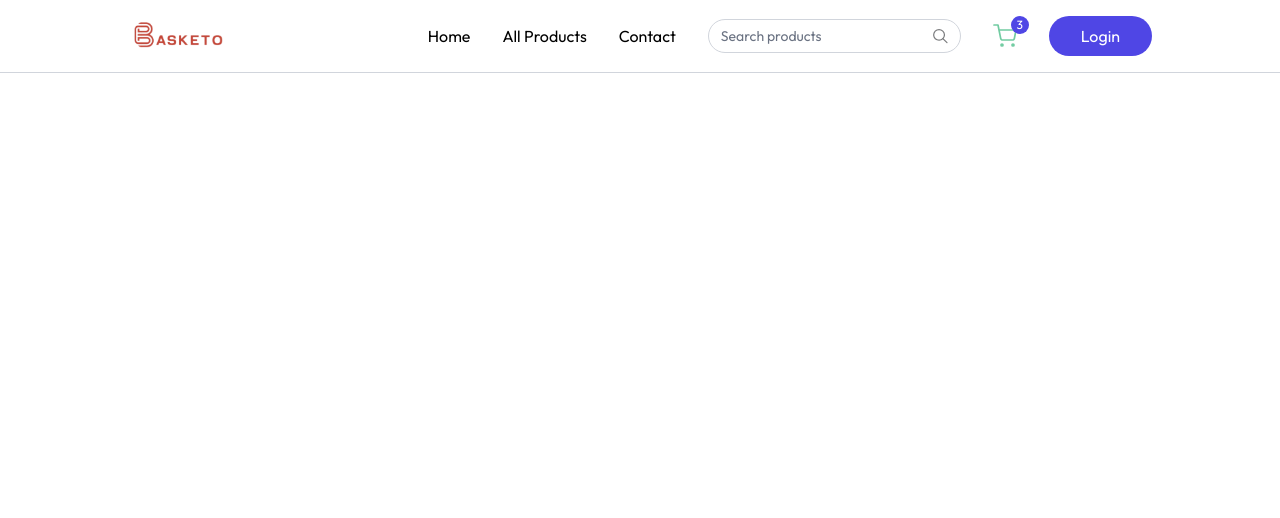
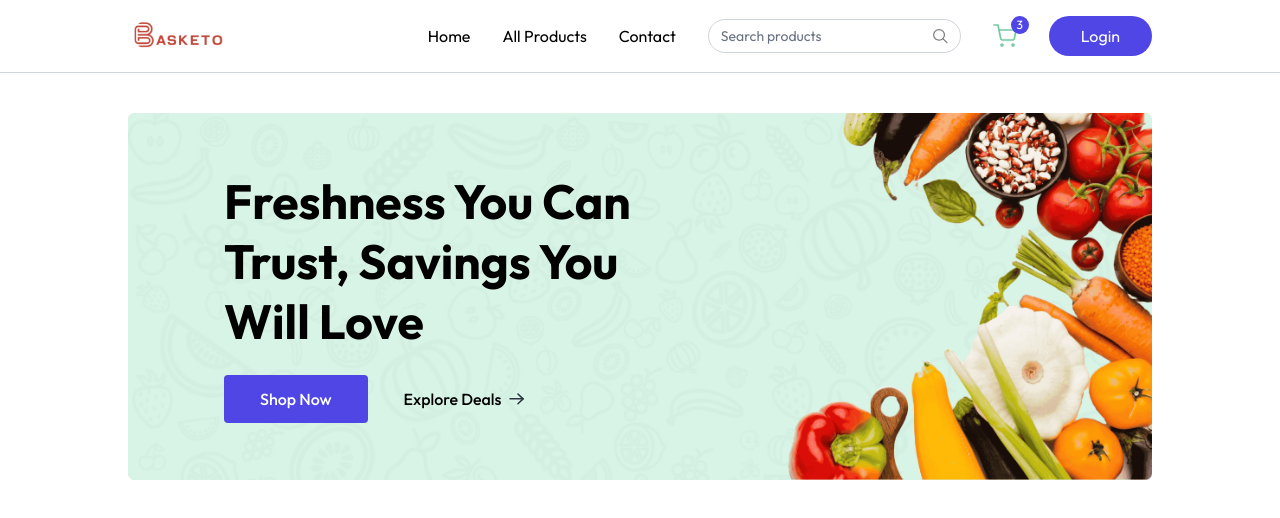
Before and after one commit to Manish12-verma/Basketo, a React (Vite) app in the folder Client/: page / in a window 1280 px wide. Shown: the top 518 px of the page. Built offline with nearby package versions, Linux system fonts and the light colour scheme.

Commit message:
created main banner section

```diff
--- a/Client/src/App.jsx
+++ b/Client/src/App.jsx
@@ -1,9 +1,21 @@
 import React from 'react'
 import Navbar from './components/Navbar'
+import { Routes,Route, useLocation } from 'react-router-dom'
+import Home from './pages/Home'
+
+
 const App = () => {
+  const isSellerPath = useLocation().pathname.includes('seller');
   return (
     <div>
-      <Navbar/>
+      {isSellerPath ?null:<Navbar/>}
+
+      <div className={`${isSellerPath ?"":"px-6 md:px-16lg:px-24 xl:px-32"}`}>
+         <Routes>
+          <Route path="/" element={<Home/>} />
+
+          </Routes>
+      </div>
     </div>
   )
 }
--- /dev/null
+++ b/Client/src/components/MainBanner.jsx
@@ -0,0 +1,25 @@
+import React from 'react'
+import { assets } from '../assets/assets'
+import { Link } from 'react-router-dom'
+
+const MainBanner = () => {
+  return (
+    <div className='relative'>
+       <img src={assets.main_banner_bg} alt="banner"  className='w-full hidden md:block'/>
+       <img src={assets.main_banner_bg_sm} alt="banner"  className='w-full  md:hidden'/>
+       <div className='absolute inset-0 flex flex-col  items-center md:items-start  justify-end md:justify-center pb-24  md:pb-0 px-4 md:pl-18 lg:pl-24'>
+         <h1 className='text-3xl  md:text-4l lg:text-5xl font-bold text-center md:text-left max-w-72 md:max-w-80 lg:max-w-105  leading-tight  lg:leading-15'>Freshness You Can Trust, Savings You Will Love </h1>
+
+       <div className='flex items-center mt-6 font-medium'>
+        <Link to='/products' className='group flex items-center gap-2 px-7 md:px-9 py-3 bg-primary hover:bg-primary-dull transition rounded text-white cursor-pointer'>
+        Shop Now <img className='md:hidden transition group-focus:translate-x-1' src={assets.white_arrow_icon} alt="arrow" />
+        </Link>
+        <Link to='/products' className='group hidden items-center gap-2 md:flex px-9 py-3 cursor-pointer'>
+        Explore Deals <img className=' transition group-hover:translate-x-1' src={assets.black_arrow_icon} alt="arrow" /></Link>
+       </div>
+       </div>
+    </div>
+  )
+}
+
+export default MainBanner
--- /dev/null
+++ b/Client/src/pages/Home.jsx
@@ -0,0 +1,12 @@
+import React from 'react'
+import MainBanner from '../components/MainBanner'
+
+const Home = () => {
+  return (
+    <div className='mt-10 '>
+      <MainBanner/>
+    </div>
+  )
+}
+
+export default Home
```
Also changed, not shown: Client/src/context/AppContext.jsx (line endings or trailing spaces).
